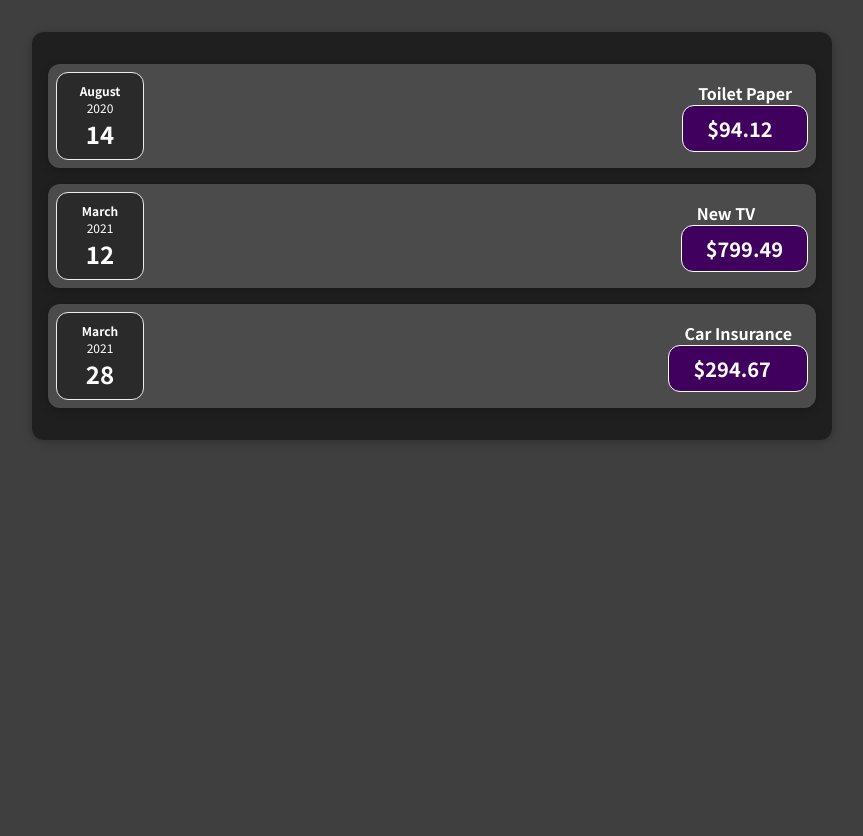
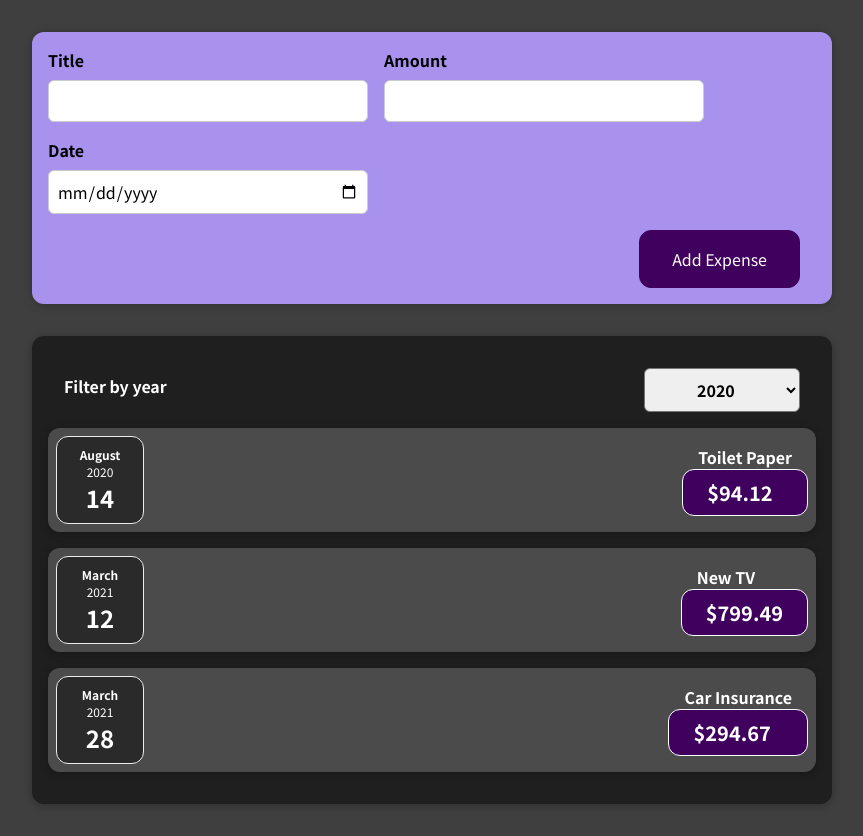
Before and after one commit to jaymingle/tasks-creator, a React (Create React App) app: page / in a window 1280 px wide. Shown: the whole page, without its empty margins (208-1071 px from the left). Before the commit the page ends 800 px from the top, so only its background shows below. Built offline with nearby package versions, Linux system fonts and the light colour scheme.

Commit message:
Extra UI items and touch up

```diff
--- a/src/App.js
+++ b/src/App.js
@@ -1,4 +1,5 @@
 import Expenses from './components/Expenses/Expenses';
+import NewExpense from './components/NewExpense/NewExpense';
 function App() {
   const expenses = [
     {
@@ -21,9 +22,16 @@ function App() {
       date: new Date(2021, 5, 12),
     },
   ];
+
+  const presentedDataHandler = (fromNewExpenseData) => {
+    console.log(fromNewExpenseData);
+    console.log('From App.js');
+  };
+
   return (
     <div>
-        <Expenses the_expenses={expenses}/>
+      <NewExpense onPresentData={presentedDataHandler} />
+      <Expenses the_expenses={expenses} />
     </div>
   );
 }
--- a/src/components/Expenses/ExpenseItem.js
+++ b/src/components/Expenses/ExpenseItem.js
@@ -1,3 +1,4 @@
+import { React, useState } from 'react';
 import './ExpenseItem.css';
 import ExpenseDate from './ExpenseDate';
 import Card from '../UI/Card';
--- a/src/components/Expenses/Expenses.js
+++ b/src/components/Expenses/Expenses.js
@@ -1,10 +1,20 @@
+import { React, useState } from 'react';
 import ExpenseItem from './ExpenseItem';
 import Card from '../UI/Card';
 import './Expenses.css';
+import ExpensesFilter from './ExpensesFilter';
 
 const Expenses = (props) => {
+  const [selectedYear, setSelectedYear] = useState('2020');
+  const filterYearHandler = (selectedYear) => {
+    // console.log(selectedYear, 'Inside Expenses');
+    setSelectedYear(selectedYear);
+  };
+
   return (
+    <div>
       <Card className='expenses'>
+        <ExpensesFilter onSelectFilterYear={filterYearHandler} defaultYear={selectedYear}/>
         <ExpenseItem
           title={props.the_expenses[0].title}
           amount={props.the_expenses[0].amount}
@@ -21,6 +31,7 @@ const Expenses = (props) => {
           date={props.the_expenses[2].date}
         />
       </Card>
+    </div>
   );
 };
 
--- /dev/null
+++ b/src/components/Expenses/ExpensesFilter.css
@@ -0,0 +1,24 @@
+.expenses-filter {
+  color: white;
+  padding: 0 1rem;
+}
+
+.expenses-filter__control {
+  display: flex;
+  width: 100%;
+  align-items: center;
+  justify-content: space-between;
+  margin: 1rem 0;
+}
+
+.expenses-filter label {
+  font-weight: bold;
+  margin-bottom: 0.5rem;
+}
+
+.expenses-filter select {
+  font: inherit;
+  padding: 0.5rem 3rem;
+  font-weight: bold;
+  border-radius: 6px;
+}
--- /dev/null
+++ b/src/components/Expenses/ExpensesFilter.js
@@ -0,0 +1,26 @@
+import React from 'react';
+
+import './ExpensesFilter.css';
+
+const ExpensesFilter = (props) => {
+  const selectFilterHandler = (e) => {
+    //console.log(e.target.value);
+    props.onSelectFilterYear(e.target.value);
+  };
+
+  return (
+    <div className='expenses-filter'>
+      <div className='expenses-filter__control'>
+        <label>Filter by year</label>
+        <select onChange={selectFilterHandler} value={props.defaultYear}>
+          <option value='2022'>2022</option>
+          <option value='2021'>2021</option>
+          <option value='2020'>2020</option>
+          <option value='2019'>2019</option>
+        </select>
+      </div>
+    </div>
+  );
+};
+
+export default ExpensesFilter;
--- /dev/null
+++ b/src/components/NewExpense/ExpenseForm.css
@@ -0,0 +1,26 @@
+.new-expense__controls {
+  display: flex;
+  flex-wrap: wrap;
+  gap: 1rem;
+  margin-bottom: 1rem;
+  text-align: left;
+}
+
+.new-expense__control label {
+  font-weight: bold;
+  margin-bottom: 0.5rem;
+  display: block;
+}
+
+.new-expense__control input {
+  font: inherit;
+  padding: 0.5rem;
+  border-radius: 6px;
+  border: 1px solid #ccc;
+  width: 20rem;
+  max-width: 100%;
+}
+
+.new-expense__actions {
+  text-align: right;
+}
--- /dev/null
+++ b/src/components/NewExpense/ExpenseForm.js
@@ -0,0 +1,79 @@
+import { React, useState } from 'react';
+import './ExpenseForm.css';
+const ExpenseForm = (props) => {
+  const [enteredTitle, setEnteredTitle] = useState('');
+  const [enteredAmount, setEnteredAmount] = useState('');
+  const [enteredDate, setEnteredDate] = useState('');
+
+  const titleHandler = (e) => {
+    setEnteredTitle(e.target.value);
+  };
+
+  const amountHandler = (e) => {
+    setEnteredAmount(e.target.value);
+  };
+
+  const dateHandler = (e) => {
+    setEnteredDate(e.target.value);
+  };
+
+  const submitHandler = (e) => {
+    e.preventDefault();
+    const expenseData = {
+      title: enteredTitle,
+      amount: enteredAmount,
+      date: new Date(enteredDate),
+    };
+
+    props.onSaveExpenseData(expenseData);
+
+    setEnteredTitle('');
+    setEnteredAmount('');
+    setEnteredDate('');
+  };
+
+  return (
+    <form onSubmit={submitHandler}>
+      <div className='new-expense__controls'>
+        <div className='new-expense__control'>
+          <label htmlFor='title'>Title</label>
+          <input
+            type='text'
+            id='title'
+            onChange={titleHandler}
+            value={enteredTitle}
+          />
+        </div>
+
+        <div className='new-expense__control'>
+          <label htmlFor='amount'>Amount</label>
+          <input
+            type='number'
+            id='amount'
+            min='0.01'
+            step='0.01'
+            onChange={amountHandler}
+            value={enteredAmount}
+          />
+        </div>
+
+        <div className='new-expense__control'>
+          <label htmlFor='date'>Date</label>
+          <input
+            type='date'
+            id='date'
+            min='2019-01-01'
+            max='2030-12-31'
+            onChange={dateHandler}
+            value={enteredDate}
+          />
+        </div>
+      </div>
+      <div className='new-expense__actions'>
+        <button type='submit'>Add Expense</button>
+      </div>
+    </form>
+  );
+};
+
+export default ExpenseForm;
--- /dev/null
+++ b/src/components/NewExpense/NewExpense.css
@@ -0,0 +1,38 @@
+.new-expense {
+  background-color: #a892ee;
+  padding: 1rem;
+  margin: 2rem auto;
+  width: 50rem;
+  max-width: 95%;
+  border-radius: 12px;
+  text-align: center;
+  box-shadow: 0 1px 8px rgba(0, 0, 0, 0.25);
+}
+
+.new-expense button {
+  font: inherit;
+  cursor: pointer;
+  padding: 1rem 2rem;
+  border: 1px solid #40005d;
+  background-color: #40005d;
+  color: white;
+  border-radius: 12px;
+  margin-right: 1rem;
+}
+
+.new-expense button:hover,
+.new-expense button:active {
+  background-color: #510674;
+  border-color: #510674;
+}
+
+.new-expense button.alternative {
+  color: #220131;
+  border-color: transparent;
+  background-color: transparent;
+}
+
+.new-expense button.alternative:hover,
+.new-expense button.alternative:active {
+  background-color: #ddb3f8;
+}
--- /dev/null
+++ b/src/components/NewExpense/NewExpense.js
@@ -0,0 +1,21 @@
+import React from 'react';
+import './NewExpense.css';
+import ExpenseForm from './ExpenseForm';
+
+const NewExpense = (props) => {
+  const saveExpenseDataHandler = (enteredExpenseData) => {
+    const expenseData = {
+      ...enteredExpenseData,
+      id: Math.random().toString(),
+    };
+    //console.log(expenseData);
+    props.onPresentData(expenseData);
+  };
+  return (
+    <div className='new-expense'>
+      <ExpenseForm onSaveExpenseData={saveExpenseDataHandler} />
+    </div>
+  );
+};
+
+export default NewExpense;
```
Lines whose indentation alone changed are shown as unchanged.
